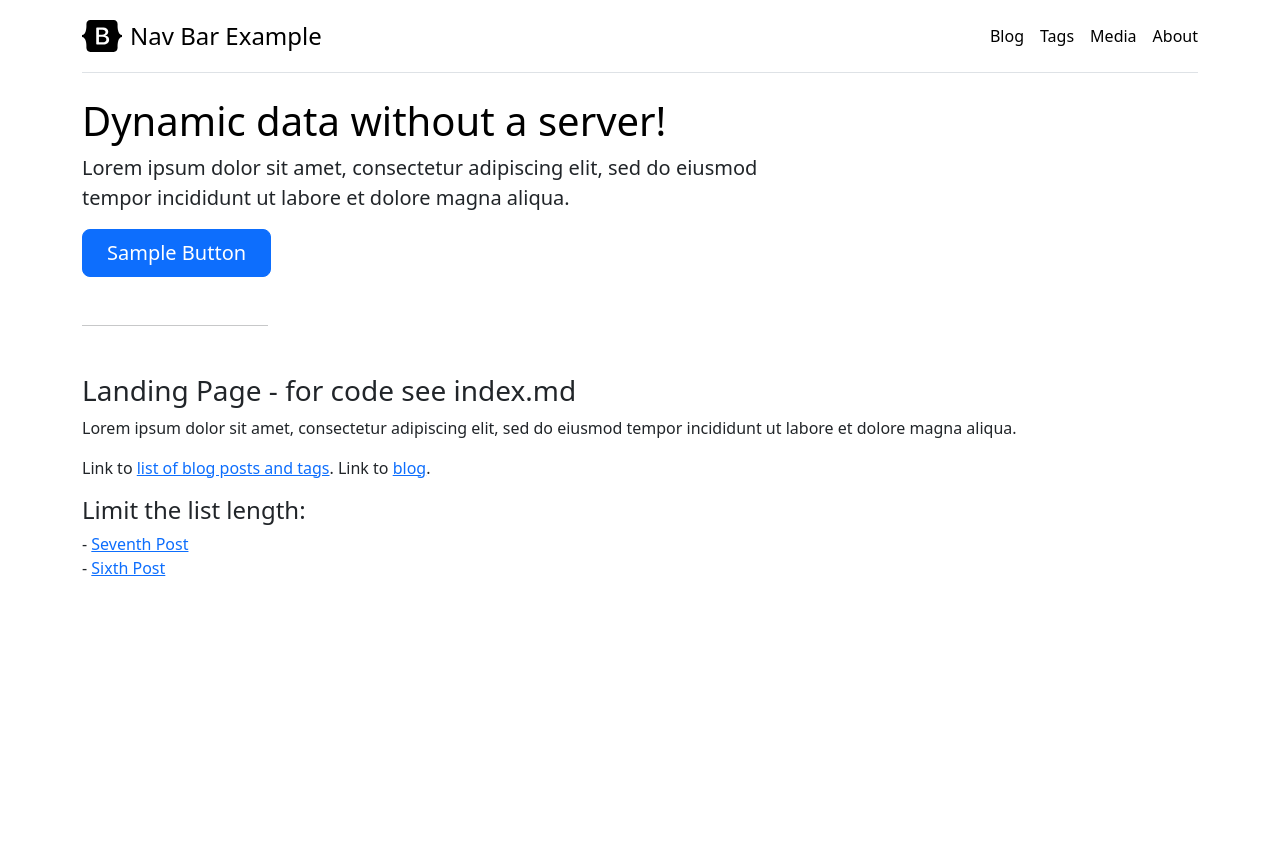
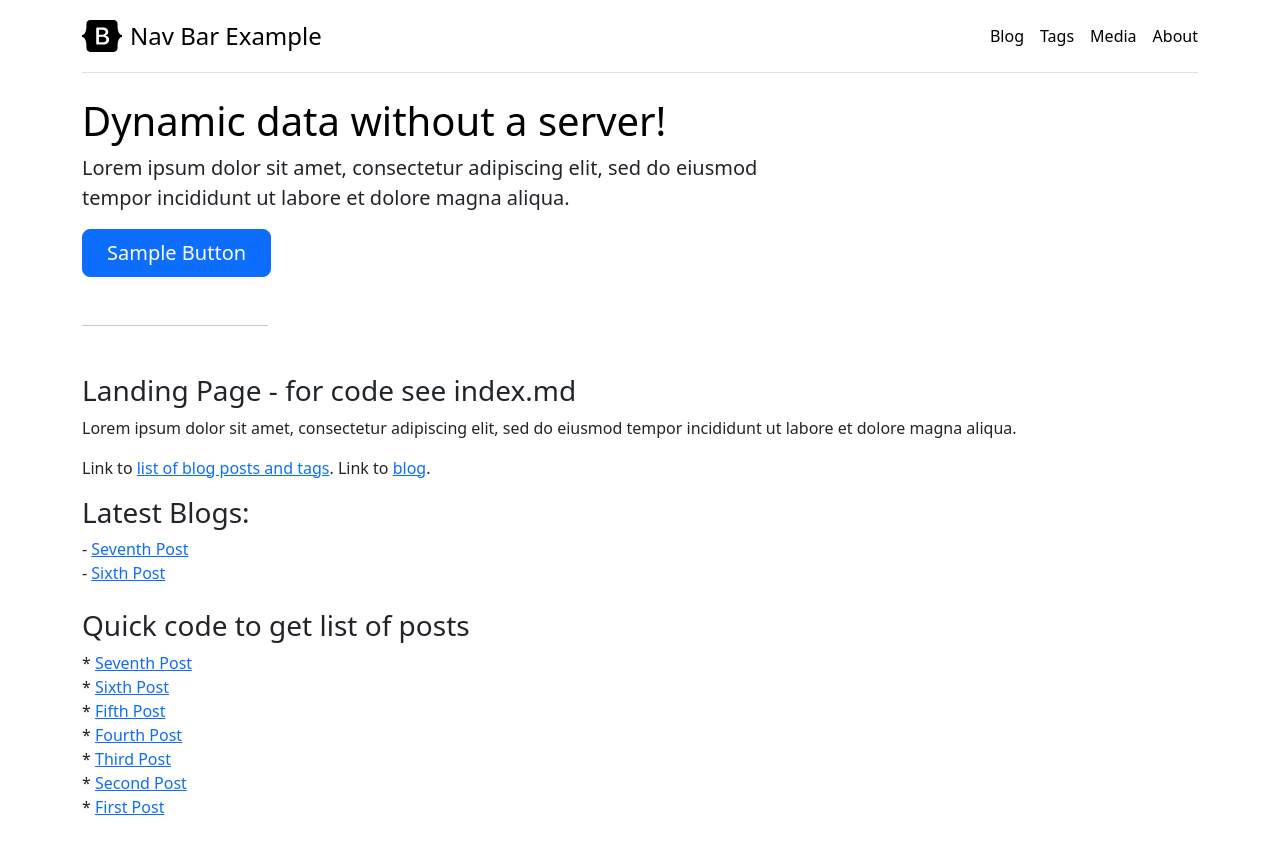
Before and after one commit to abelsan/plato, a Jekyll site: the page built from index.md, in a window 1280 px wide. Shown: the top 854 px of the page. Built offline with Jekyll 4.4.1, drawn with Linux system fonts in a browser that asks for light colours; our own code applies the rules of GitHub Pages for plain Markdown files.

Commit message:
latest posts

```diff
--- a/_layouts/home.html
+++ b/_layouts/home.html
@@ -13,10 +13,16 @@ layout: base
 
 {{ content }}
 
-<h4>Limit the list length:</h4>
+<h3>Latest Blogs:</h3>
 {% for collection in site.collections %}
     {% for item in site[collection.label] limit:2 %}
             - <a href="{{ item.url }}">{{ item.title }}</a> <br>
     {% endfor %}
     <br class="py-3">
 {% endfor %}
+
+<h3>Quick code to get list of posts</h3>
+{% for post in site.posts %}
+    * <a href="{{ post.url }}">{{ post.title }}</a> <br>
+{% endfor %}
+<br class="py-3">
```
